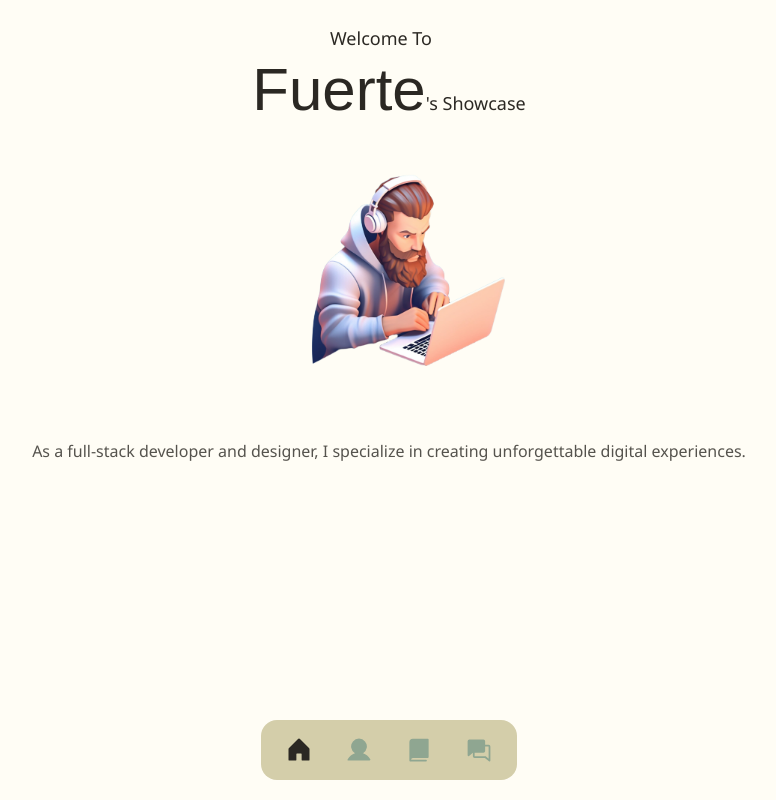
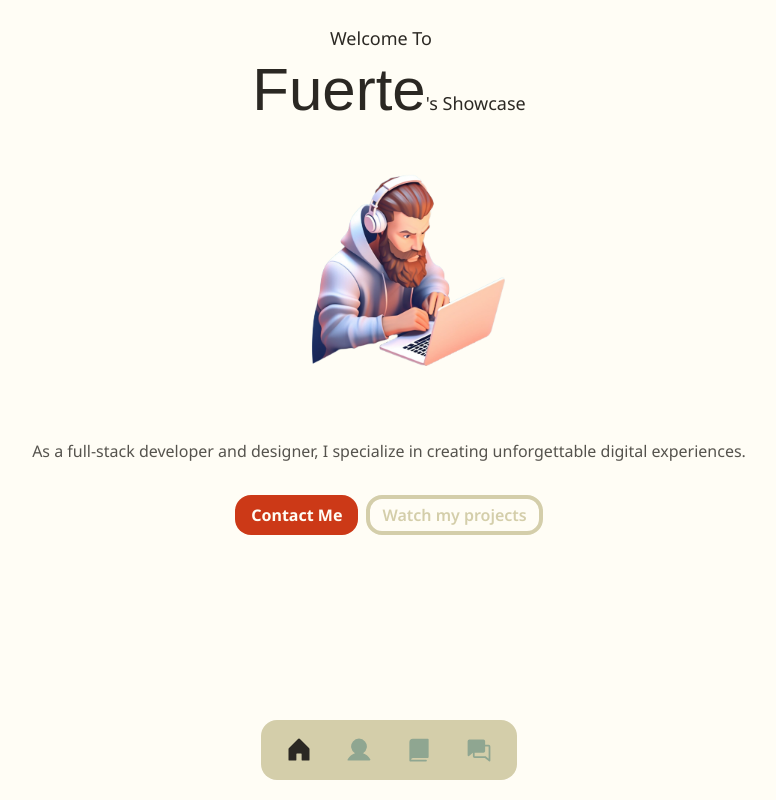
Before and after one commit to fantasyfuerte/portfolio, a Next.js app: page / in a window 1280 px wide. Shown: the whole page, without its empty margins (251-1027 px from the left). Built offline with nearby package versions, Linux system fonts and the light colour scheme; a web font is replaced by a local one.

Commit message:
Adding cta button and watch my projects button

```diff
--- a/src/app/layout.tsx
+++ b/src/app/layout.tsx
@@ -5,7 +5,7 @@ import NavBar from "@/components/navbar";
 
 const globalFont = Noto_Sans({
   subsets: ["latin"],
-  weight: ["400", "500", "600"],
+  weight: ["400", "500", "600","700","800"],
 });
 
 export const metadata: Metadata = {
--- a/src/app/page.tsx
+++ b/src/app/page.tsx
@@ -23,7 +23,18 @@ export default function Home() {
           width={250}
           height={250}
         />
-        <p className="text-primary/80 text-center -mt-8">As a full-stack developer and designer, I specialize in creating unforgettable digital experiences.</p>
+        <p className="text-primary/80 text-center -mt-8">
+          As a full-stack developer and designer, I specialize in creating
+          unforgettable digital experiences.
+        </p>
+        <div className="flex justify-center gap-2 mt-8">
+          <button className=" bg-cta rounded-2xl px-4 py-2 text-basicBackground font-bold">
+            Contact Me
+          </button>
+          <button className="border-4 border-middleColor rounded-2xl px-3 py-1 text-middleColor font-semibold">
+            Watch my projects
+          </button>
+        </div>
       </div>
     </main>
   );
```
